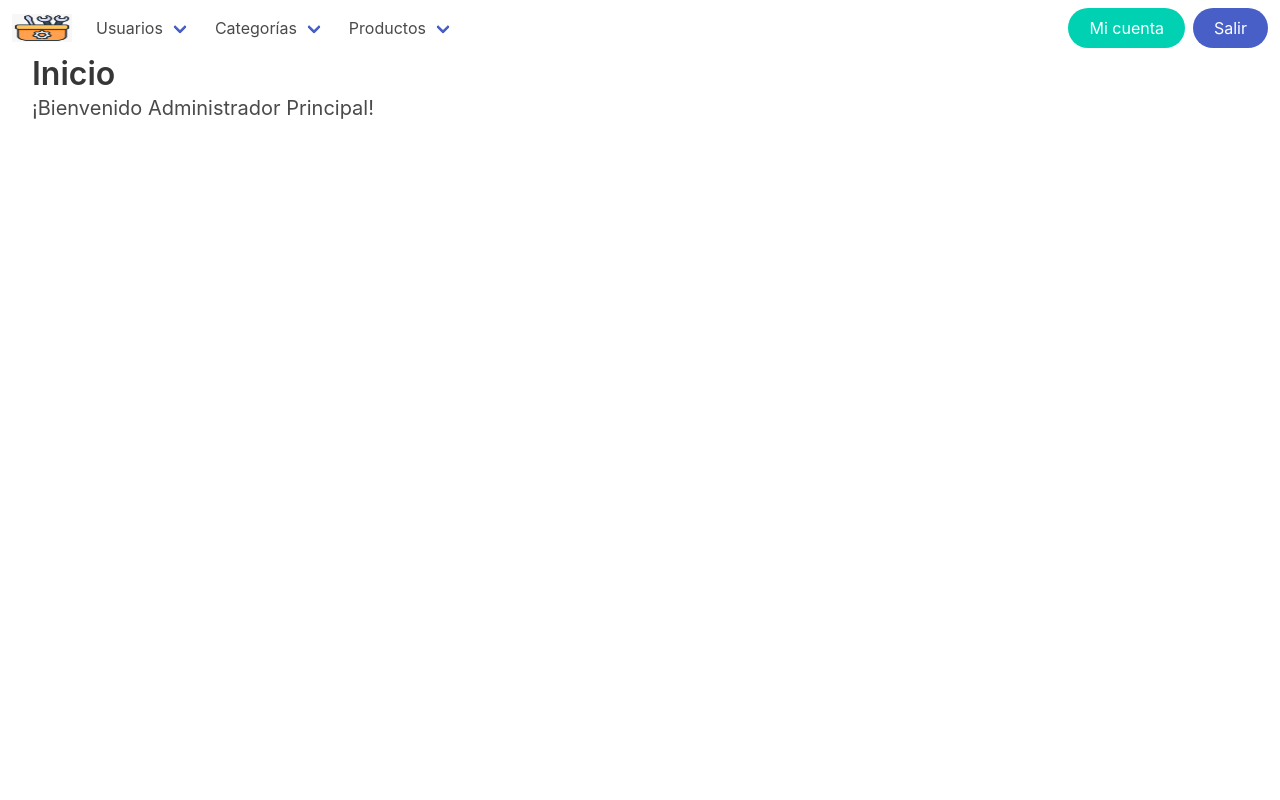
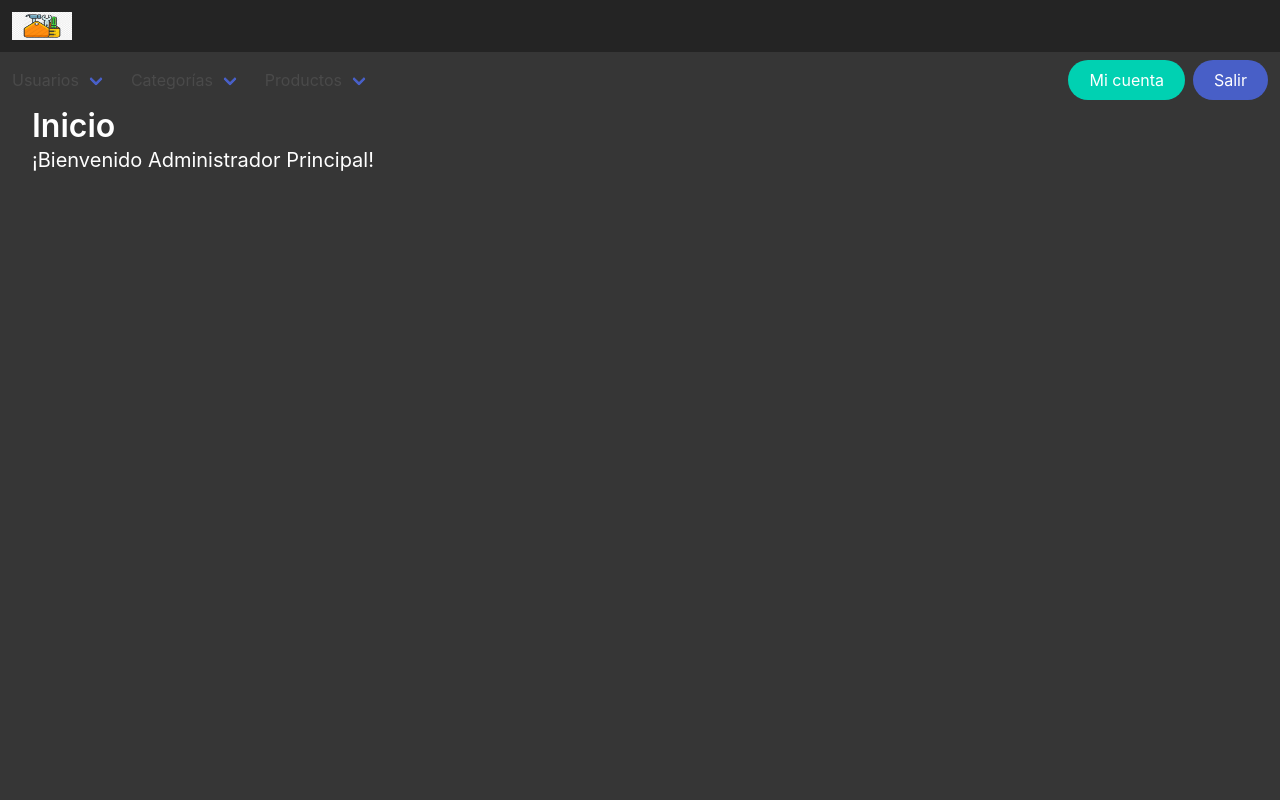
Before and after one commit to Fernanda166/Inventario-main, a PHP site: page /index.php?vista=home in a window 1280 px wide. Run offline with PHP 8.4, Linux system fonts and the light colour scheme; a user stored in the database is signed in.

Commit message:
cambios css

```diff
--- a/INVENTARIO-main/inc/navbar.php
+++ b/INVENTARIO-main/inc/navbar.php
@@ -1,8 +1,8 @@
-<nav class="navbar" role="navigation" aria-label="main navigation">
+<nav class="navbarhas-background-black-ter" role="navigation" aria-label="main navigation">
 
-    <div class="navbar-brand">
+    <div class="navbar-brand has-background-black-ter">
         <a class="navbar-item" href="index.php?vista=home">
-        <img src="./img/ouy.jpeg" width="60" height="20">
+        <img src="./img/ouy.png" width="60" height="20">
         </a>
 
         <a role="button" class="navbar-burger" aria-label="menu" aria-expanded="false" data-target="navbarBasicExample">
--- a/INVENTARIO-main/index.php
+++ b/INVENTARIO-main/index.php
@@ -4,7 +4,7 @@
     <head>
         <?php include "./inc/head.php"; ?>
     </head>
-    <body>
+    <body class="has-background-grey-darker">
         <?php
 
             if(!isset($_GET['vista']) || $_GET['vista']==""){
--- a/INVENTARIO-main/vistas/home.php
+++ b/INVENTARIO-main/vistas/home.php
@@ -1,4 +1,4 @@
 <div class="container is-fluid">
-	<h1 class="title">Inicio</h1>
-	<h2 class="subtitle">¡Bienvenido <?php echo $_SESSION['nombre']." ".$_SESSION['apellido']; ?>!</h2>
+	<h1 class="title has-text-white">Inicio</h1>
+	<h2 class="subtitle has-text-white">¡Bienvenido <?php echo $_SESSION['nombre']." ".$_SESSION['apellido']; ?>!</h2>
 </div>
```
Also changed, not shown: INVENTARIO-main/img/WhatsApp Image 2022-11-26 at 6.58.54 PM.jpeg (added), INVENTARIO-main/img/ouy.jpeg (deleted), INVENTARIO-main/img/ouy.png (added).
